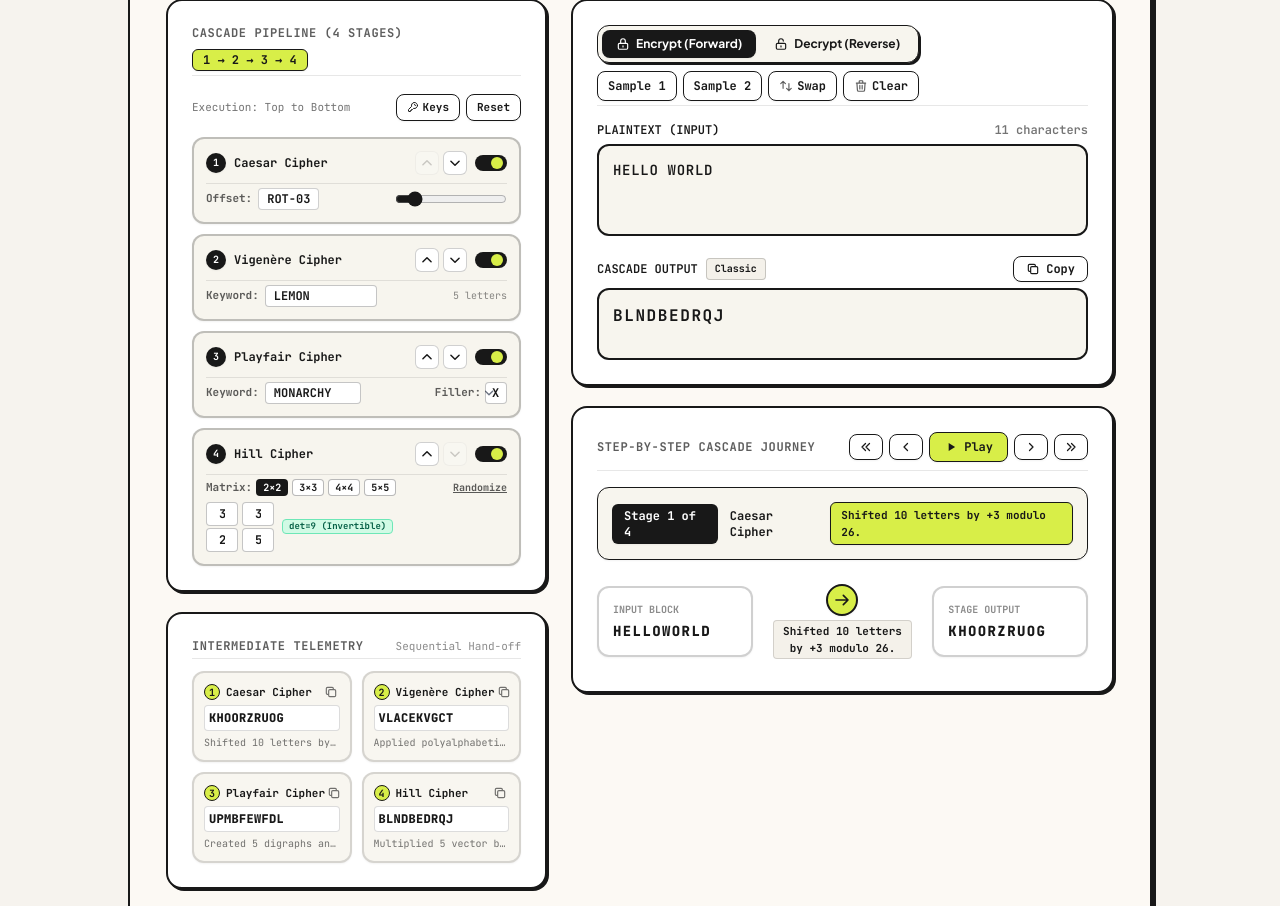
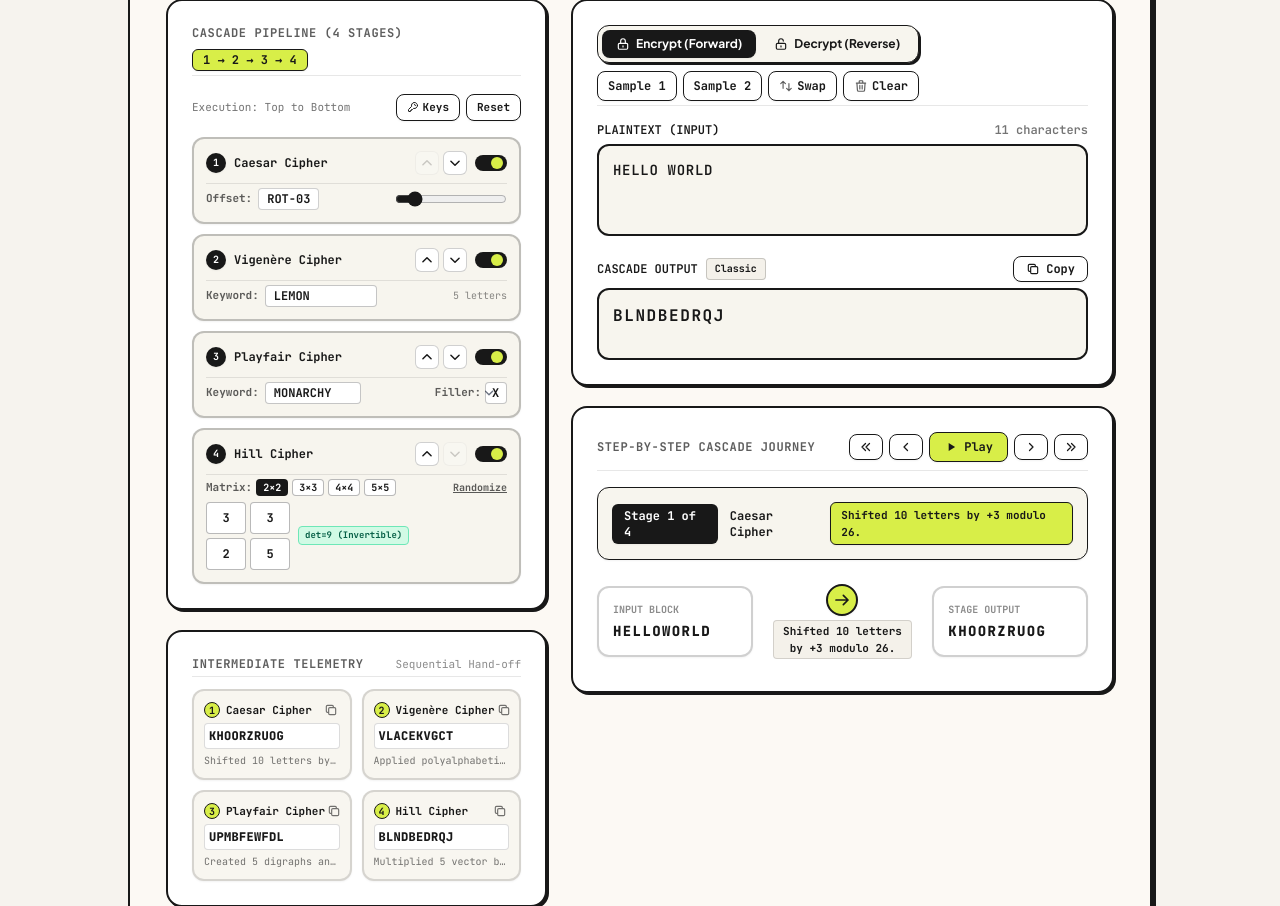
Before and after one commit to skeleton47/caesar-cipher-workstation, a Flask app: page /fusion in a window 1280 px wide. Shown: the part 226-1132 px from the top of the page. Run offline with Flask 3, Linux system fonts and the light colour scheme; some libraries are stand-ins or nearby versions.

Commit message:
fix(fusion): ensure Hill matrix inputs display numbers clearly across all dimensions and fix in-place input editing

```diff
--- a/static/css/interactions.css
+++ b/static/css/interactions.css
@@ -303,17 +303,32 @@ nav .nav-tab:hover:not(.active-studio) {
   border-color: #181818;
 }
 
-/* Hide number input spinners in Hill matrix */
-input[type="number"].matrix-spin-none::-webkit-inner-spin-button,
-input[type="number"].matrix-spin-none::-webkit-outer-spin-button {
-  -webkit-appearance: none;
-  margin: 0;
-}
-input[type="number"].matrix-spin-none {
-  -moz-appearance: textfield;
+/* Universal Matrix input cell resets (prevents Tailwind forms padding from clipping numbers) */
+input[type="number"].matrix-spin-none,
+input[type="number"].fusion-matrix-cell,
+.matrix-spin-none,
+.fusion-matrix-cell {
+  padding: 0 !important;
+  margin: 0 !important;
+  text-align: center !important;
+  line-height: normal !important;
+  -webkit-appearance: none !important;
+  -moz-appearance: textfield !important;
+  appearance: none !important;
   min-width: 0 !important;
   box-sizing: border-box !important;
+  color: #181818 !important;
 }
+
+input[type="number"].matrix-spin-none::-webkit-inner-spin-button,
+input[type="number"].matrix-spin-none::-webkit-outer-spin-button,
+input[type="number"].fusion-matrix-cell::-webkit-inner-spin-button,
+input[type="number"].fusion-matrix-cell::-webkit-outer-spin-button {
+  -webkit-appearance: none !important;
+  display: none !important;
+  margin: 0 !important;
+}
+
 
 .hill-matrix-grid {
   display: inline-grid;
```
Also changed, not shown: fusion.html (+30 -8 lines), hill.html (+4 -3 lines), templates/fusion.html (+30 -8 lines), templates/hill.html (+4 -3 lines).
